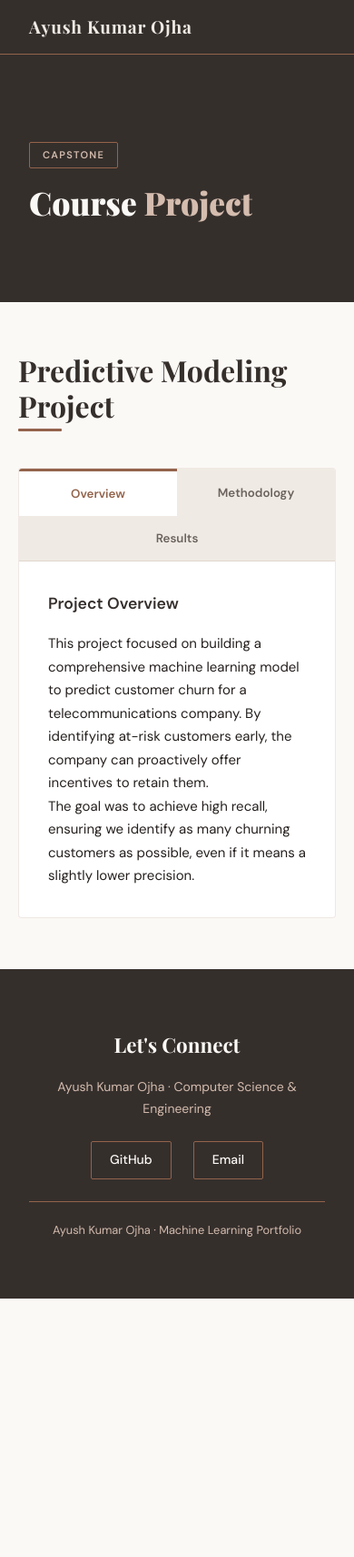
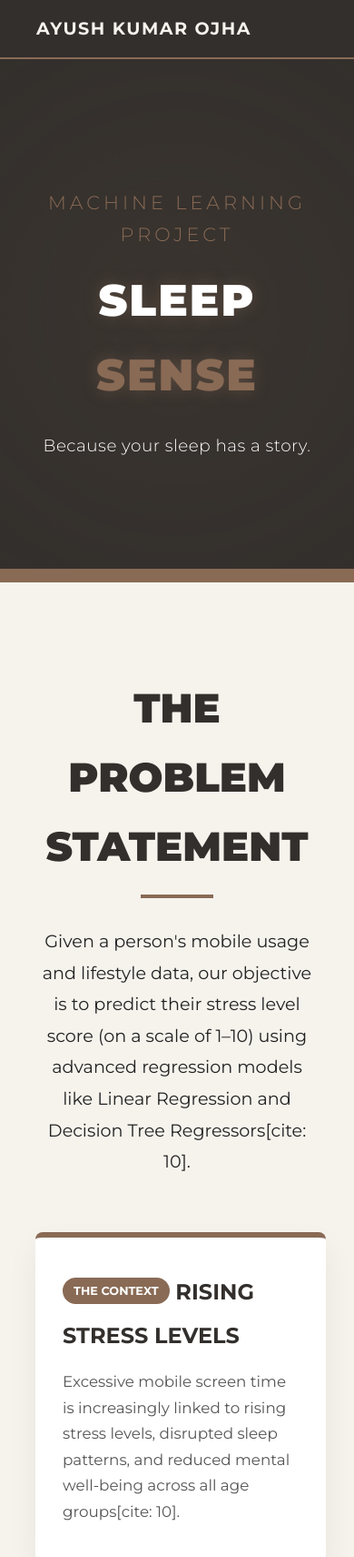
Before and after one commit to Ayush-Kumar-ojha11/temporay_repo, a plain HTML site: page ML/courseProject.html in a window 390 px wide. Shown: the top 1711 px of the page at 91% size. Before the commit the page ends 1427 px from the top, so only its background shows below. Drawn offline with nearby package versions, Linux system fonts and the light colour scheme.

Commit message:
Update courseProject.html

```diff
--- a/ML/courseProject.html
+++ b/ML/courseProject.html
@@ -3,295 +3,283 @@
 <head>
     <meta charset="UTF-8" />
     <meta name="viewport" content="width=device-width, initial-scale=1.0"/>
-<title>Ayush Ojha — ML Portfolio</title>
-<link href="https://fonts.googleapis.com/css2?family=Playfair+Display:wght@400;700;900&family=DM+Sans:wght@300;400;500;600&display=swap" rel="stylesheet"/>
+    <title>Sleep Sense - Introduction</title>
+    <link href="https://fonts.googleapis.com/css2?family=Montserrat:wght@300;400;600;700;900&display=swap" rel="stylesheet"/>
     <style>
-
-*,*::before,*::after{box-sizing:border-box;margin:0;padding:0}
-:root{
-  --theme-dark: #352F2C;
-  --theme-cream: #FBF9F6;
-  --theme-tan: #EFEBE4;
-  --theme-accent: #93634B;
-  --theme-accent-light: #D4BCAE;
-
-  --text-dark: #25201E;
-  --text-muted: #6B625E;
-  --text-light: #FBF9F6;
-
-  --transition-smooth: all 0.3s cubic-bezier(0.25, 0.8, 0.25, 1);
-}
-html{scroll-behavior:smooth; height: 100%; overflow-x: hidden;}
-body{
-  font-family:'DM Sans',sans-serif;
-  background:var(--theme-cream);
-  color:var(--text-dark);
-  font-size:15px;
-  line-height:1.7;
-  overflow-x: hidden;
-  width: 100%;
+        /* --- Color Palette & Fonts (Expense Splitter Theme) --- */
+        :root {
+            --primary-brown: #896a55;
+            --dark-charcoal: #322f2c;
+            --light-beige: #f6f3ed;
+            --text-dark: #222222;
+            --text-light: #ffffff;
+            --transition-bounce: all 0.6s cubic-bezier(0.68, -0.55, 0.265, 1.55);
+            --transition-smooth: all 0.5s cubic-bezier(0.25, 0.8, 0.25, 1);
         }
 
-/* ── NAV ── */
-nav{
-  position:sticky;top:0;z-index:100;
-  background:var(--theme-dark);
-  padding:0 2rem;
-  display:flex;align-items:center;justify-content:space-between;
-  height:60px;
-  border-bottom:1px solid var(--theme-accent);
-}
-.nav-brand{
-  font-family:'Playfair Display',serif;
-  font-size:1.2rem;font-weight:700;
-  color:var(--theme-tan);
-  letter-spacing:.04em;
-  text-decoration:none;
+        *, *::before, *::after {
+            box-sizing: border-box;
+            margin: 0;
+            padding: 0;
+            font-family: 'Montserrat', sans-serif;
         }
 
-/* ── HERO ── */
-.hero{
-  background:var(--theme-dark);
-  padding:6rem 2rem 5rem;
-  position:relative;
-  overflow:hidden;
-}
-.hero-tag{
-  display:inline-block;
-  font-size:11px;font-weight:600;
-  letter-spacing:.12em;text-transform:uppercase;
-  color:var(--theme-accent-light);
-  border:1px solid var(--theme-accent);
-  padding:4px 14px;border-radius:2px;
-  margin-bottom:1.2rem;
-}
-.hero h1{
-  font-family:'Playfair Display',serif;
-  font-size:clamp(2.2rem,5vw,3.6rem);
-  font-weight:900;
-  color:var(--text-light);
-  line-height:1.1;
-  margin-bottom:.6rem;
-}
-.hero h1 span{color:var(--theme-accent-light)}
-.hero-sub{
-  font-size:1.05rem;font-weight:400;
-  color:var(--theme-tan);
-  max-width:560px;
-  margin-bottom:1rem;
-  line-height:1.6;
+        body {
+            background-color: var(--light-beige);
+            color: var(--text-dark);
+            line-height: 1.7;
+            overflow-x: hidden;
         }
 
-/* ── SECTION WRAPPER ── */
-.section{padding:5rem 2rem; max-width: 1300px; margin: 0 auto;}
-.section-bg-alt { background: var(--theme-tan); }
-.section-label{
-  font-size:11px;font-weight:600;
-  letter-spacing:.14em;text-transform:uppercase;
-  color:var(--theme-accent);
-  margin-bottom:.5rem;
-}
-.section-title{
-  font-family:'Playfair Display',serif;
-  font-size:2rem;font-weight:700;
-  color:var(--theme-dark);
-  margin-bottom:.4rem;
-  line-height:1.2;
-}
-.section-divider{
-  width:48px;height:3px;
-  background:var(--theme-accent);
-  margin-bottom:2.5rem;
-  border-radius:1px;
+        /* --- Continuous & Keyframe Animations --- */
+        @keyframes fadeInUp {
+            from { opacity: 0; transform: translateY(50px); }
+            to { opacity: 1; transform: translateY(0); }
         }
 
-/* ── CARD POP-UP ANIMATIONS & INTERACTIONS ── */
-.about-card, .project-card, .skill-group {
-  transition: var(--transition-smooth);
-  box-shadow: 0 2px 5px rgba(0,0,0,0.02);
-}
-.about-card:hover, .project-card:hover, .skill-group:hover {
-  transform: translateY(-6px);
-  background-color: #FFFDFB !important;
-  box-shadow: 0 12px 24px rgba(53, 47, 44, 0.08);
-  border-color: var(--theme-accent-light);
+        @keyframes slideInLeft {
+            from { opacity: 0; transform: translateX(-60px); }
+            to { opacity: 1; transform: translateX(0); }
         }
 
-/* ── SCROLL REVEAL ANIMATIONS ── */
+        @keyframes slideInRight {
+            from { opacity: 0; transform: translateX(60px); }
+            to { opacity: 1; transform: translateX(0); }
+        }
+
+        @keyframes pulseGlow {
+            0% { text-shadow: 0 0 10px rgba(137, 106, 85, 0.2); }
+            50% { text-shadow: 0 0 25px rgba(137, 106, 85, 0.7); transform: scale(1.02); }
+            100% { text-shadow: 0 0 10px rgba(137, 106, 85, 0.2); }
+        }
+
+        @keyframes float {
+            0% { transform: translateY(0px); }
+            50% { transform: translateY(-10px); }
+            100% { transform: translateY(0px); }
+        }
+
+        .animate-up { animation: fadeInUp 1s cubic-bezier(0.25, 0.8, 0.25, 1) forwards; opacity: 0; }
+        .delay-1 { animation-delay: 0.2s; }
+        .delay-2 { animation-delay: 0.4s; }
+        .delay-3 { animation-delay: 0.6s; }
+
+        /* Scroll Reveal Classes */
         .reveal {
             opacity: 0;
-  transform: translateY(30px);
-  transition: all 0.8s cubic-bezier(0.25, 0.8, 0.25, 1);
+            transform: translateY(50px);
+            transition: var(--transition-bounce);
         }
         .reveal.active {
             opacity: 1;
             transform: translateY(0);
         }
+        .reveal-left {
+            opacity: 0;
+            transform: translateX(-50px);
+            transition: var(--transition-smooth);
+        }
+        .reveal-left.active {
+            opacity: 1;
+            transform: translateX(0);
+        }
         .reveal-scale {
             opacity: 0;
-  transform: translateY(30px) scale(0.95);
-  transition: all 0.8s cubic-bezier(0.25, 0.8, 0.25, 1);
+            transform: translateY(40px) scale(0.9);
+            transition: var(--transition-bounce);
         }
         .reveal-scale.active {
             opacity: 1;
             transform: translateY(0) scale(1);
         }
-/* Delay classes for grid items */
-.delay-1 { transition-delay: 0.1s; }
-.delay-2 { transition-delay: 0.2s; }
-.delay-3 { transition-delay: 0.3s; }
-.delay-4 { transition-delay: 0.4s; }
 
-/* Hero initial animations */
-@keyframes fadeInUp {
-  from { opacity: 0; transform: translateY(30px); }
-  to { opacity: 1; transform: translateY(0); }
+        /* --- Navigation --- */
+        nav {
+            position: sticky; top: 0; z-index: 100;
+            background: var(--dark-charcoal);
+            padding: 15px 40px;
+            display: flex; align-items: center; justify-content: space-between;
+            border-bottom: 2px solid var(--primary-brown);
         }
-.hero-anim {
-  animation: fadeInUp 0.8s cubic-bezier(0.25, 0.8, 0.25, 1) forwards;
-  opacity: 0;
+        .nav-brand {
+            font-size: 1.2rem; font-weight: 700;
+            color: var(--light-beige);
+            text-decoration: none;
+            text-transform: uppercase;
+            letter-spacing: 1.5px;
+            transition: color 0.3s ease;
         }
-.hero-anim-1 { animation-delay: 0.1s; }
-.hero-anim-2 { animation-delay: 0.2s; }
-.hero-anim-3 { animation-delay: 0.3s; }
+        .nav-brand:hover { color: var(--primary-brown); }
 
-/* ── ABOUT ── */
-.about-grid{
-  display:grid;
-  grid-template-columns:1fr 1fr;
-  gap:1.5rem;
-}
-.about-card{
-  background:#fff;
-  border:1px solid rgba(147, 99, 75, 0.15);
-  border-left:4px solid var(--theme-accent);
-  padding:1.5rem;
-  border-radius:0 4px 4px 0;
-}
-.about-card h3{
-  font-family:'Playfair Display',serif;
-  font-size:1.1rem;font-weight:700;
-  color:var(--theme-dark);
-  margin-bottom:.5rem;
-}
-.about-card p{font-size:.9rem;color:var(--text-muted);line-height:1.6}
-.about-card .tag-row{display:flex;flex-wrap:wrap;gap:6px;margin-top:.75rem}
-.tag{
-  font-size:11px;font-weight:500;
-  padding:3px 10px;
-  background:var(--theme-tan);
-  color:var(--theme-dark);
-  border-radius:2px;
+        /* --- Hero Section --- */
+        .hero {
+            background-color: var(--dark-charcoal);
+            color: var(--text-light);
+            padding: 140px 20px 120px;
+            text-align: center;
+            border-bottom: 15px solid var(--primary-brown);
+            position: relative;
+            overflow: hidden;
         }
 
-/* ── PROJECTS ── */
-.projects-grid{display:grid;grid-template-columns:1fr 1fr;gap:1.5rem}
-.project-card{
-  background:#fff;
-  border:1px solid rgba(147, 99, 75, 0.15);
-  border-radius:4px;
-  overflow:hidden;
-}
-.project-header{
-  background:var(--theme-dark);
-  padding:1.25rem;
-  display:flex;align-items:center;justify-content:space-between;
-}
-.project-header h3{
-  font-family:'Playfair Display',serif;
-  font-size:1.1rem;font-weight:700;
-  color:var(--text-light);
-}
-.project-badge{
-  font-size:10px;font-weight:700;
-  letter-spacing:.08em;text-transform:uppercase;
-  padding:3px 10px;
-  background:var(--theme-accent);
-  color:var(--text-light);
-  border-radius:2px;
-}
-.project-body{padding:1.25rem}
-.project-body p{font-size:.875rem;color:var(--text-muted);margin-bottom:.75rem;line-height:1.6}
-.project-stack{display:flex;flex-wrap:wrap;gap:5px}
-.stack-tag{
-  font-size:11px;padding:3px 9px;
-  background:var(--theme-cream);
-  border:1px solid var(--theme-tan);
-  color:var(--theme-dark);
-  border-radius:2px;
-  font-weight:500;
+        .hero::before {
+            content: '';
+            position: absolute;
+            top: -50%; left: -50%; width: 200%; height: 200%;
+            background: radial-gradient(circle, rgba(137,106,85,0.1) 0%, transparent 60%);
+            animation: pulseGlow 6s infinite alternate;
+            z-index: 0;
         }
 
-/* ── SKILLS ── */
-.skills-grid{display:grid;grid-template-columns:repeat(3,1fr);gap:1rem}
-.skill-group{
-  background:#fff;
-  border:1px solid rgba(147, 99, 75, 0.15);
-  padding:1.25rem;border-radius:4px;
-}
-.skill-group h3{
-  font-size:.8rem;font-weight:700;
-  letter-spacing:.1em;text-transform:uppercase;
-  color:var(--theme-accent);
-  margin-bottom:.75rem;
-  padding-bottom:.5rem;
-  border-bottom:1px solid var(--theme-tan);
-}
-.skill-pill{
-  display:inline-block;
-  font-size:12px;font-weight:500;
-  padding:4px 11px;
-  background:var(--theme-cream);
-  border:1px solid var(--theme-tan);
-  color:var(--theme-dark);
-  border-radius:2px;
-  margin:3px 2px;
+        .hero-content {
+            position: relative;
+            z-index: 1;
         }
 
-/* ── TABS ── */
-.tab-container { background: #fff; border: 1px solid rgba(147, 99, 75, 0.15); border-radius: 4px; overflow: hidden; margin-top: 1rem; }
-.tab-header { display: flex; background: var(--theme-tan); border-bottom: 1px solid rgba(147, 99, 75, 0.15); flex-wrap: wrap;}
-.tab-button { flex: 1; padding: 1rem; border: none; background: none; font-family: 'DM Sans', sans-serif; font-weight: 600; color: var(--text-muted); cursor: pointer; transition: var(--transition-smooth); min-width: 120px;}
-.tab-button:hover { background: rgba(147, 99, 75, 0.05); }
-.tab-button.active { background: #fff; color: var(--theme-accent); border-top: 3px solid var(--theme-accent); }
-.tab-content { display: none; padding: 2rem; }
-.tab-content.active { display: block; animation: fadeInUp 0.4s ease forwards; }
-
-/* ── CONTACT / FOOTER ── */
-footer{
-  background:var(--theme-dark);
-  padding:4rem 2rem;
-  text-align:center;
-}
-footer p{color:var(--theme-tan);font-size:.875rem}
-.contact-links{display:flex;justify-content:center;gap:1.5rem;margin-bottom:1.5rem;flex-wrap:wrap}
-.contact-link{
-  display:inline-flex;align-items:center;gap:.4rem;
-  font-size:.875rem;font-weight:500;
-  color:var(--text-light);
-  text-decoration:none;
-  padding:.5rem 1.25rem;
-  border:1px solid var(--theme-accent);
-  border-radius:2px;
-  transition: var(--transition-smooth);
-}
-.contact-link:hover{background:var(--theme-accent);color:var(--text-light); transform: translateY(-2px);}
-.footer-bottom{
-  border-top:1px solid var(--theme-accent);
-  padding-top:1.25rem;
-  margin-top:1.5rem;
-  font-size:.8rem;color:var(--theme-accent-light);
-  display:flex;justify-content:center;gap:1rem;flex-wrap:wrap;
+        .hero h2 {
+            font-weight: 300;
+            color: var(--primary-brown);
+            margin-bottom: 15px;
+            font-size: 1.3rem;
+            letter-spacing: 4px;
+            text-transform: uppercase;
         }
 
-/* ── RESPONSIVE ── */
-@media(max-width:960px){
-  .skills-grid{grid-template-columns:1fr 1fr}
+        .hero h1 {
+            font-size: clamp(3rem, 6vw, 4.5rem);
+            font-weight: 900;
+            letter-spacing: 2px;
+            margin-bottom: 20px;
+            text-transform: uppercase;
+            animation: pulseGlow 3s infinite;
         }
-@media(max-width:640px){
-  .about-grid,.projects-grid,.skills-grid{grid-template-columns:1fr}
-  .section{padding:3.5rem 1.25rem}
+
+        .hero h1 span {
+            color: var(--primary-brown);
         }
+
+        .hero p {
+            font-size: 1.15rem;
+            font-weight: 300;
+            max-width: 650px;
+            margin: 0 auto;
+            opacity: 0.9;
+            letter-spacing: 0.5px;
+        }
+
+        /* --- Content Sections --- */
+        .section {
+            padding: 100px 10%;
+            max-width: 1400px;
+            margin: 0 auto;
+        }
+
+        .section-alt {
+            background-color: var(--primary-brown);
+            color: var(--text-light);
+        }
+
+        .section-title {
+            font-size: 2.8rem;
+            color: var(--dark-charcoal);
+            margin-bottom: 30px;
+            text-align: center;
+            text-transform: uppercase;
+            font-weight: 900;
+            position: relative;
+        }
+
+        .section-alt .section-title {
+            color: var(--text-light);
+        }
+
+        .section-title::after {
+            content: '';
+            width: 80px;
+            height: 4px;
+            background-color: var(--primary-brown);
+            display: block;
+            margin: 15px auto 0;
+            transition: width 0.6s ease;
+        }
+
+        .section-alt .section-title::after {
+            background-color: var(--dark-charcoal);
+        }
+
+        .section-title:hover::after {
+            width: 180px;
+        }
+
+        .intro-text {
+            text-align: center;
+            max-width: 850px;
+            margin: 0 auto 60px;
+            font-size: 1.2rem;
+            color: var(--text-muted);
+            line-height: 1.8;
+        }
+
+        .section-alt .intro-text {
+            color: var(--light-beige);
+        }
+
+        /* --- Focus Cards --- */
+        .focus-grid {
+            display: grid;
+            grid-template-columns: repeat(auto-fit, minmax(320px, 1fr));
+            gap: 40px;
+            margin-top: 50px;
+        }
+
+        .focus-card {
+            background: #fff;
+            padding: 40px 30px;
+            border-top: 6px solid var(--primary-brown);
+            border-radius: 8px;
+            box-shadow: 0 15px 35px rgba(0,0,0,0.06);
+            transition: var(--transition-bounce);
+            position: relative;
+        }
+
+        .focus-card:hover {
+            transform: translateY(-15px) scale(1.03);
+            box-shadow: 0 25px 50px rgba(50, 47, 44, 0.15);
+        }
+
+        .focus-card h3 {
+            color: var(--dark-charcoal);
+            margin-bottom: 15px;
+            font-size: 1.5rem;
+            font-weight: 700;
+            text-transform: uppercase;
+        }
+
+        .focus-card h3 span {
+            display: inline-block;
+            background: var(--primary-brown);
+            color: var(--text-light);
+            padding: 4px 12px;
+            font-size: 0.8rem;
+            border-radius: 20px;
+            margin-bottom: 10px;
+            animation: float 4s ease-in-out infinite;
+        }
+
+        .focus-card p {
+            font-size: 1.05rem;
+            color: #555;
+            line-height: 1.7;
+        }
+
+        /* --- Footer --- */
+        footer {
+            background: var(--dark-charcoal);
+            padding: 60px 20px;
+            text-align: center;
+            color: var(--light-beige);
+        }
+        footer p { opacity: 0.8; font-size: 0.95rem; letter-spacing: 1px; }
 
     </style>
 </head>
@@ -301,86 +289,80 @@
         <a class="nav-brand" href="index.html">Ayush Kumar Ojha</a>
     </nav>
 
+    <header class="hero">
+        <div class="hero-content animate-up">
+            <h2>Machine Learning Project</h2>
+            <h1>Sleep <span>Sense</span></h1>
+            <p class="animate-up delay-1">Because your sleep has a story.</p>
+        </div>
+    </header>
 
-<section class="hero">
-  <div class="hero-tag hero-anim hero-anim-1">Capstone</div>
-  <h1 class="hero-anim hero-anim-2">Course <span>Project</span></h1>
-</section>
-<div class="section-wrapper">
     <section class="section">
-    <div class="section-title reveal">Predictive Modeling Project</div>
-    <div class="section-divider reveal"></div>
+        <h2 class="section-title reveal">The Problem Statement</h2>
+        <p class="intro-text reveal-scale delay-1">
+            Given a person's mobile usage and lifestyle data, our objective is to predict their stress level score (on a scale of 1–10) using advanced regression models like Linear Regression and Decision Tree Regressors[cite: 10].
+        </p>
 
-    <div class="tab-container reveal-scale delay-1">
-      <div class="tab-header">
-        <button class="tab-button active" onclick="openTab(event, 'overview')">Overview</button>
-        <button class="tab-button" onclick="openTab(event, 'methodology')">Methodology</button>
-        <button class="tab-button" onclick="openTab(event, 'results')">Results</button>
+        <div class="focus-grid">
+            <div class="focus-card reveal-left delay-1">
+                <h3><span>The Context</span> Rising Stress Levels</h3>
+                <p>Excessive mobile screen time is increasingly linked to rising stress levels, disrupted sleep patterns, and reduced mental well-being across all age groups[cite: 10].</p>
             </div>
 
-      <div id="overview" class="tab-content active">
-        <h3 style="margin-bottom: 1rem; color: var(--theme-dark);">Project Overview</h3>
-        <p>This project focused on building a comprehensive machine learning model to predict customer churn for a telecommunications company. By identifying at-risk customers early, the company can proactively offer incentives to retain them.</p>
-        <p>The goal was to achieve high recall, ensuring we identify as many churning customers as possible, even if it means a slightly lower precision.</p>
+            <div class="focus-card reveal-scale delay-2">
+                <h3><span>The Approach</span> Predictive Modeling</h3>
+                <p>This project applies regression-based machine learning to predict a person's stress level score directly from their mobile usage and lifestyle habits[cite: 10].</p>
+            </div>
+        </div>
+    </section>
+
+    <section class="section section-alt">
+        <h2 class="section-title reveal">Why This Matters</h2>
+        <p class="intro-text reveal delay-1">
+            Understanding the non-linear patterns between our digital habits and our physical well-being is crucial for developing healthier lifestyles[cite: 10].
+        </p>
+
+        <div class="focus-grid">
+            <div class="focus-card reveal delay-1">
+                <h3><span>01</span> Surging Screen Time</h3>
+                <p>Mobile screen time has surged dramatically — average usage now frequently exceeds 6–7 hours daily[cite: 10].</p>
             </div>
 
-      <div id="methodology" class="tab-content">
-        <h3 style="margin-bottom: 1rem; color: var(--theme-dark);">Methodology</h3>
-        <p>1. <strong>Exploratory Data Analysis:</strong> Analyzed feature distributions and correlations.</p>
-        <p>2. <strong>Feature Engineering:</strong> Created new features based on usage patterns and tenure.</p>
-        <p>3. <strong>Model Selection:</strong> Tested Logistic Regression, Random Forest, and XGBoost.</p>
-        <p>4. <strong>Hyperparameter Tuning:</strong> Utilized GridSearchCV to optimize model parameters.</p>
+            <div class="focus-card reveal delay-2">
+                <h3><span>02</span> Physiological Impact</h3>
+                <p>High screen exposure actively disrupts natural sleep cycles and elevates cortisol, the body's primary stress hormone[cite: 10].</p>
             </div>
 
-      <div id="results" class="tab-content">
-        <h3 style="margin-bottom: 1rem; color: var(--theme-dark);">Results & Conclusion</h3>
-        <p>The XGBoost model performed the best, achieving an F1-score of 0.85 on the test set. The most important features turned out to be contract type, monthly charges, and customer tenure.</p>
-        <p>By implementing this model, the hypothetical business could reduce churn rates by an estimated 15%.</p>
+            <div class="focus-card reveal delay-3">
+                <h3><span>03</span> AI-Driven Wellness</h3>
+                <p>Machine Learning models can quantify stress risk directly from daily habits — eliminating the immediate need for clinical tests[cite: 10].</p>
             </div>
         </div>
+    </section>
 
-    <script>
-      function openTab(evt, tabName) {
-        var i, tabcontent, tablinks;
-        tabcontent = document.getElementsByClassName("tab-content");
-        for (i = 0; i < tabcontent.length; i++) {
-          tabcontent[i].classList.remove("active");
-        }
-        tablinks = document.getElementsByClassName("tab-button");
-        for (i = 0; i < tablinks.length; i++) {
-          tablinks[i].classList.remove("active");
-        }
-        document.getElementById(tabName).classList.add("active");
-        evt.currentTarget.classList.add("active");
-      }
-    </script>
-  </section>
-</div>
-
-
-<footer id="contact" class="reveal">
-  <p style="font-family:'Playfair Display',serif;font-size:1.4rem;font-weight:700;color:var(--text-light);margin-bottom:1rem">Let's Connect</p>
-  <p style="margin-bottom:1.5rem; color: var(--theme-accent-light)">Ayush Kumar Ojha · Computer Science & Engineering</p>
-  <div class="contact-links">
-    <a class="contact-link" href="https://github.com/Ayush-Kumar-ojha11" target="_blank">GitHub</a>
-    <a class="contact-link" href="https://mail.google.com/mail/?view=cm&fs=1&to=01fe24bcs211@kletech.ac.in" target="_blank">Email</a>
-  </div>
-  <div class="footer-bottom">
-    <span>Ayush Kumar Ojha · Machine Learning Portfolio</span>
-  </div>
+    <footer>
+        <p>Ayush Kumar Ojha · Machine Learning Portfolio</p>
     </footer>
 
+    <!-- Scroll Animation Script -->
     <script>
         document.addEventListener("DOMContentLoaded", function() {
-    const reveals = document.querySelectorAll(".reveal, .reveal-scale");
+            const reveals = document.querySelectorAll(".reveal, .reveal-left, .reveal-scale");
+
             const observer = new IntersectionObserver((entries) => {
-      entries.forEach((entry) => {
+                entries.forEach(entry => {
                     if (entry.isIntersecting) {
                         entry.target.classList.add("active");
                     }
                 });
-    }, { threshold: 0.1 });
-    reveals.forEach((reveal) => observer.observe(reveal));
+            }, {
+                threshold: 0.15,
+                rootMargin: "0px 0px -50px 0px"
+            });
+
+            reveals.forEach(reveal => {
+                observer.observe(reveal);
+            });
         });
     </script>
 </body>
```
Lines whose indentation alone changed are shown as unchanged.
